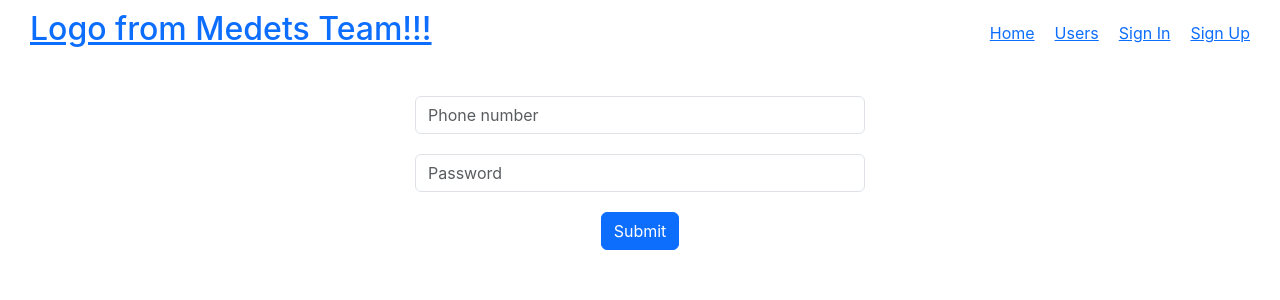
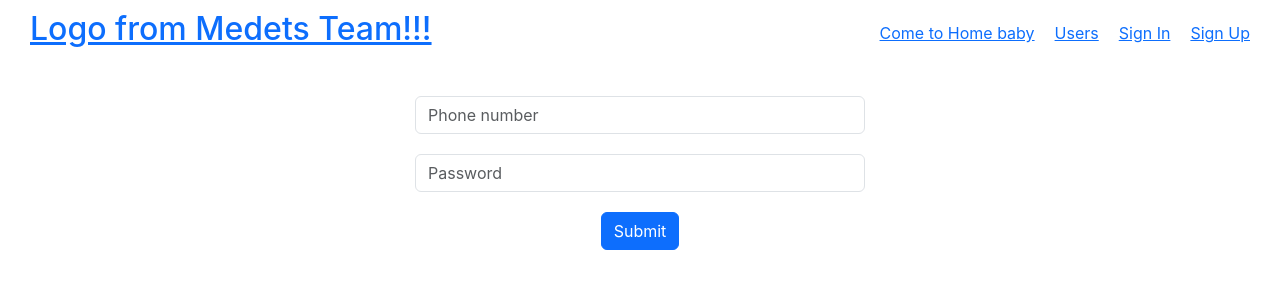
Before and after one commit to KazizovMedet/todo-list2, a React (Create React App) app: page /sign-in in a window 1280 px wide. Shown: the top 300 px of the page. Built offline with nearby package versions, Linux system fonts and the light colour scheme; no server answers.

Commit message:
my fixes

```diff
--- a/src/Components/Header/Header.js
+++ b/src/Components/Header/Header.js
@@ -13,7 +13,7 @@ const Header = () => {
         <Link to={'/'}>Logo from Medets Team!!!</Link>
       </h2>
       <nav>
-        <Link to={'/'}>Home</Link>
+        <Link to={'/'}>Come to Home baby</Link>
         <Link to={'/users'}>Users</Link>
         {!isAuth() ?
           <>
--- a/src/Components/Modal/Modal.js
+++ b/src/Components/Modal/Modal.js
@@ -41,7 +41,7 @@ const Modal = ({todoData, setIsOpen}) => {
             type="checkbox"
           />
           {/*<input className={'form-control'} type="file"/>*/}
-          <button className={'btn btn-primary'}>Save Changes</button>
+          <button className={'btn btn-primary'}>Save Big Changes</button>
           <img style={{maxHeight: '220px', width: '100%', objectFit: 'contain'}} src={edit.asset} alt=""/>
         </form>
       </div>
```
